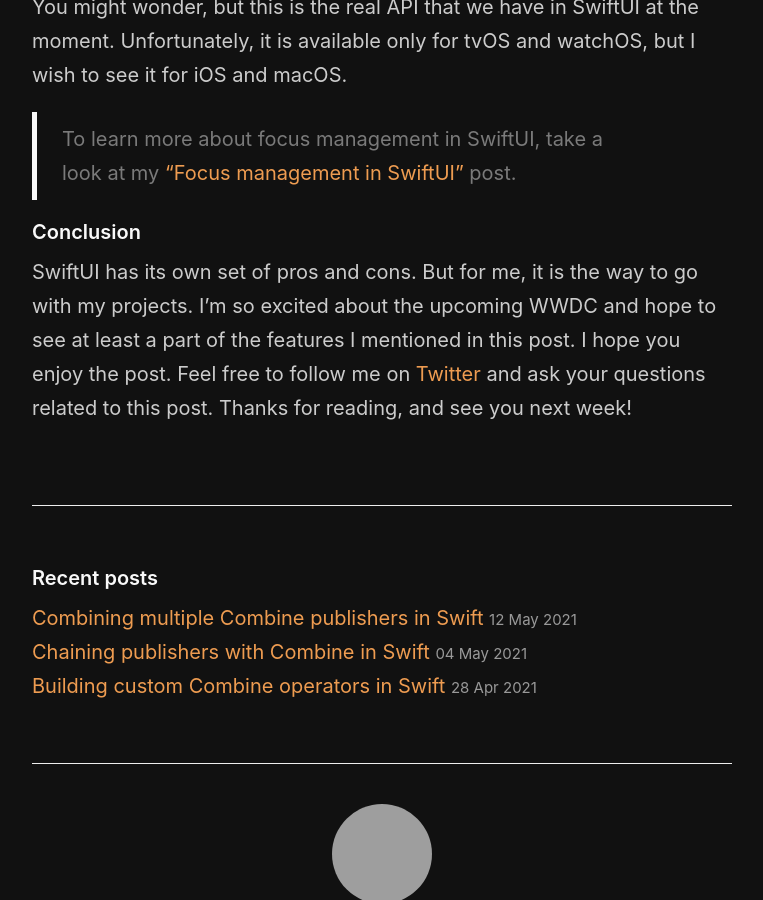
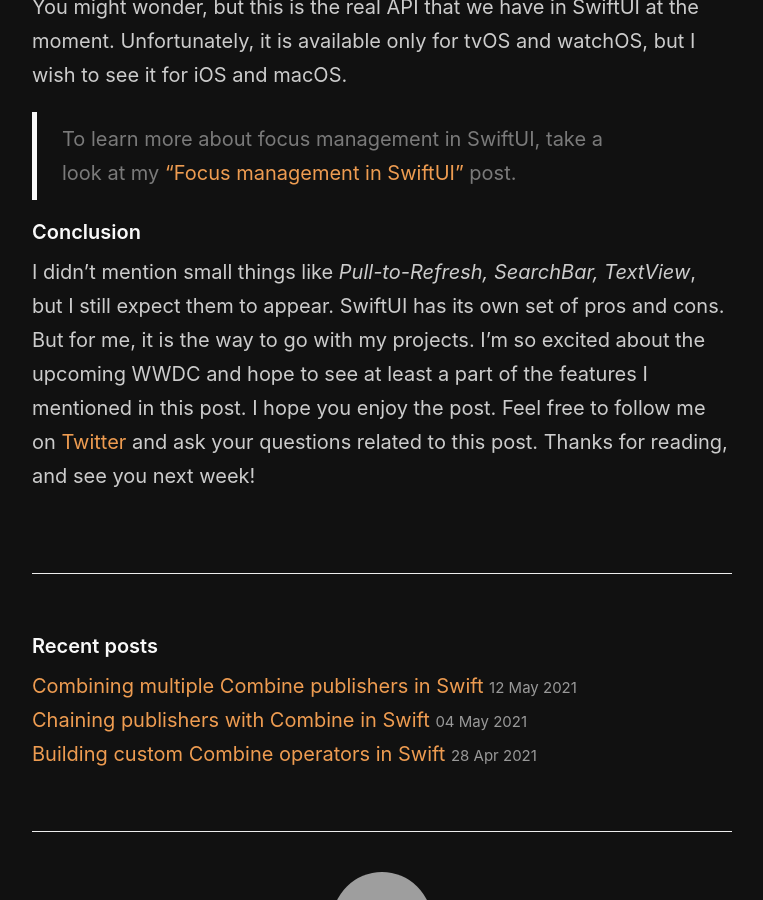
Before and after one commit to mecid/mecid.github.io, a Jekyll site: the page built from _posts/2021-05-26-swiftui-wishlist-for-wwdc21.md, in a window 1280 px wide and 900 px high, scrolled down 4747 px, cut to the strip 0-900 px from the top of the window. Shown: the whole strip, without its empty margins (258-1021 px from the left). Built offline with Jekyll 4.4.1, drawn with Linux system fonts in a browser that asks for light colours; grey boxes are pictures that could not be loaded.

Commit message:
conclusion improved in wwdc21 wishlist post.

```diff
--- a/_posts/2021-05-26-swiftui-wishlist-for-wwdc21.md
+++ b/_posts/2021-05-26-swiftui-wishlist-for-wwdc21.md
@@ -161,4 +161,4 @@
 > To learn more about focus management in SwiftUI, take a look at my ["Focus management in SwiftUI"](/2020/12/02/focus-management-in-swiftui/) post.
 
 #### Conclusion
-SwiftUI has its own set of pros and cons. But for me, it is the way to go with my projects. I'm so excited about the upcoming WWDC and hope to see at least a part of the features I mentioned in this post. I hope you enjoy the post. Feel free to follow me on [Twitter](https://twitter.com/mecid) and ask your questions related to this post. Thanks for reading, and see you next week!
+I didn't mention small things like *Pull-to-Refresh, SearchBar, TextView*, but I still expect them to appear. SwiftUI has its own set of pros and cons. But for me, it is the way to go with my projects. I'm so excited about the upcoming WWDC and hope to see at least a part of the features I mentioned in this post. I hope you enjoy the post. Feel free to follow me on [Twitter](https://twitter.com/mecid) and ask your questions related to this post. Thanks for reading, and see you next week!
```
